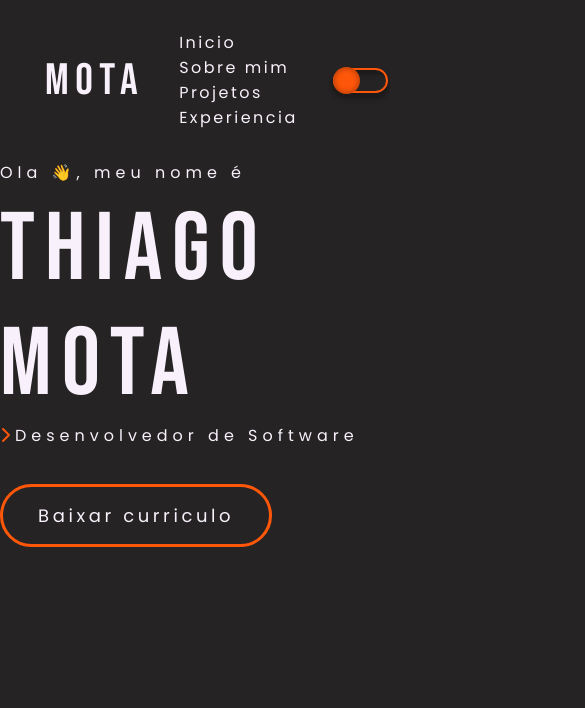
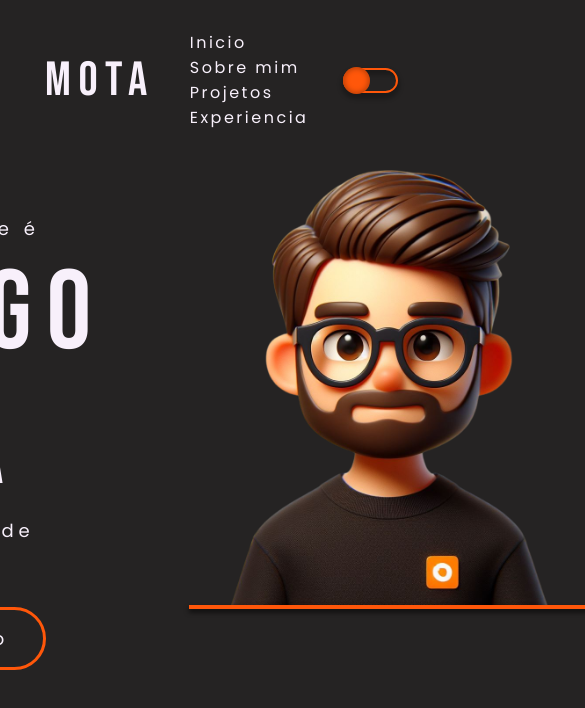
Before and after one commit to thiagomotaPE/portfolio, an Angular app: page / in a window 390 px wide. Shown: the top 708 px of the page, 585 px wide, since content can reach past the window. Built offline with nearby package versions, Linux system fonts and the light colour scheme.

Commit message:
pagina de home
desenvolvendo a pagina de home, falta as animações, alguns elementos e a responsividade

```diff
--- a/src/app/components/header/header.component.css
+++ b/src/app/components/header/header.component.css
@@ -8,6 +8,7 @@ header {
     margin: 15px;
     margin-left: 30px;
     margin-right: 30px;
+    margin-bottom: 0;
 }
 
 header > .logo-area > a {
@@ -16,10 +17,10 @@ header > .logo-area > a {
 
 header > .logo-area > a h1 {
     font-family: var(--firstFont);
-    font-size: 44px;
+    font-size: 48px;
     font-style: normal;
     font-weight: 400;
-    letter-spacing: 6.6px;
+    letter-spacing: 7.6px;
 
     color: var(--lettersColor);
 }
--- a/src/app/components/saudation/saudation.component.css
+++ b/src/app/components/saudation/saudation.component.css
@@ -2,7 +2,7 @@ p {
     color: var(--lettersColor);
 
     font-family: Poppins;
-    font-size: 16px;
+    font-size: 18px;
     font-style: normal;
     font-weight: 400;
     line-height: normal;
@@ -10,17 +10,21 @@ p {
 }
 
 .label1 {
-    margin-bottom: 8px;
+    margin-bottom: 5px;
 }
 
 h1 {
     font-family: var(--firstFont);
-    font-size: 6rem;
+    font-size: 7rem;
     font-style: normal;
     font-weight: 400;
-    letter-spacing: 10px;
+    letter-spacing: 15px;
 
     color: var(--lettersColor);
+}
+
+p > span {
+    margin-right: 3px;
 }
 
 button {
--- a/src/app/pages/home/home.component.css
+++ b/src/app/pages/home/home.component.css
@@ -0,0 +1,40 @@
+main {
+    display: flex;
+    flex-direction: row;
+    justify-content: center;
+
+    margin-top: 10px;
+    margin-left: 30px;
+    margin-right: 30px;
+}
+
+main > .saudation {
+    margin-top: 60px;
+    margin-right: 60px;
+}
+main > .saudation .social-midias {
+    margin-top: 60px;
+}
+
+main > .saudation > .social-midias > nav > a > i {
+   margin-right: 20px;
+   font-size: 35px;
+   color: var(--lettersColor);
+}
+main > .avatar{
+    display: flex;
+    flex-direction: column;
+    align-items: center;
+    padding: 0;
+}
+
+main > .avatar img {
+    /* box-shadow: 5px 5px 5px black; */
+}
+
+main > .avatar label {
+    background-color: var(--contrastColor);
+    width: 90%;
+    height: 4px;
+    box-shadow: 0px 3px 5px rgba(0, 0, 0, 0.753);
+}
--- a/src/app/pages/home/home.component.html
+++ b/src/app/pages/home/home.component.html
@@ -4,16 +4,17 @@
         <div class="saudation-content">
             <app-saudation></app-saudation>
         </div>
-        <!-- <div class="social-midias">
+        <div class="social-midias">
             <nav>
-                <a href="#">Icon</a>
-                <a href="#">Icon</a>
-                <a href="#">Icon</a>
-                <a href="#">Icon</a>
+                <a href="#"><i class="fa-brands fa-linkedin"></i></a>
+                <a href="#"><i class="fa-brands fa-square-github"></i></a>
+                <a href="#"><i class="fa-brands fa-dev"></i></a>
+                <a href="#"><i class="fa-brands fa-square-instagram"></i></a>
             </nav>
-        </div> -->
+        </div>
     </section>
-    <!-- <section class="avatar">
-        <img src="../../../assets/avatar-img/avatar1.png" alt="avatar estilo pixar de thiago mota">
-    </section> -->
+    <section class="avatar">
+        <img style="width: 450px; height: 450px;" src="../../../assets/avatar-img/avatar1.png" alt="avatar estilo pixar de thiago mota">
+        <label class="underline"></label>
+    </section>
 </main>
```
